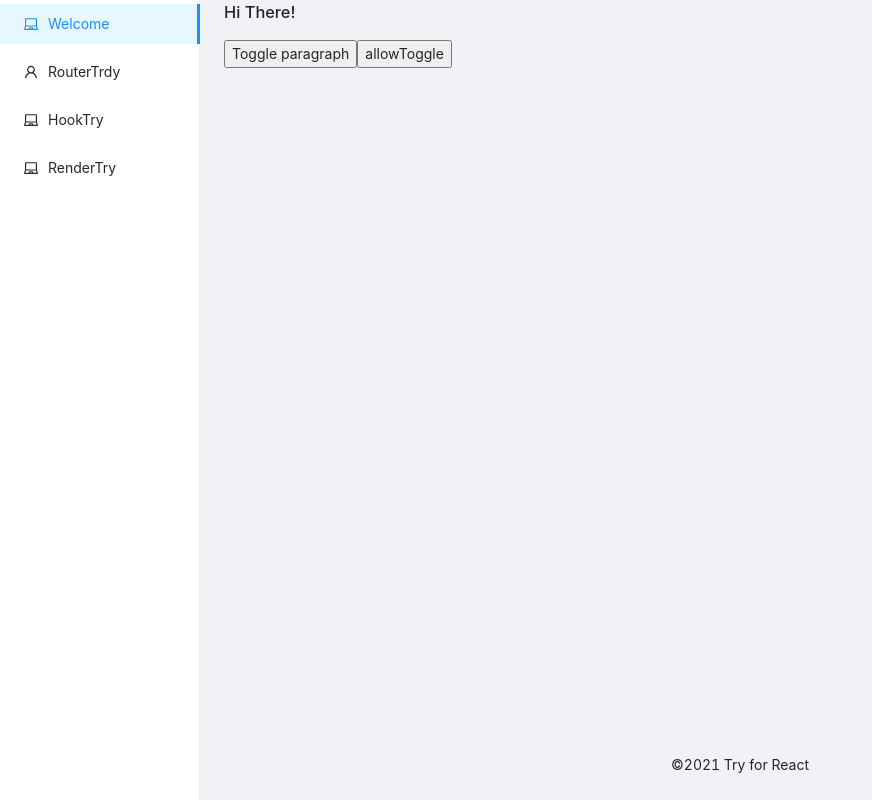
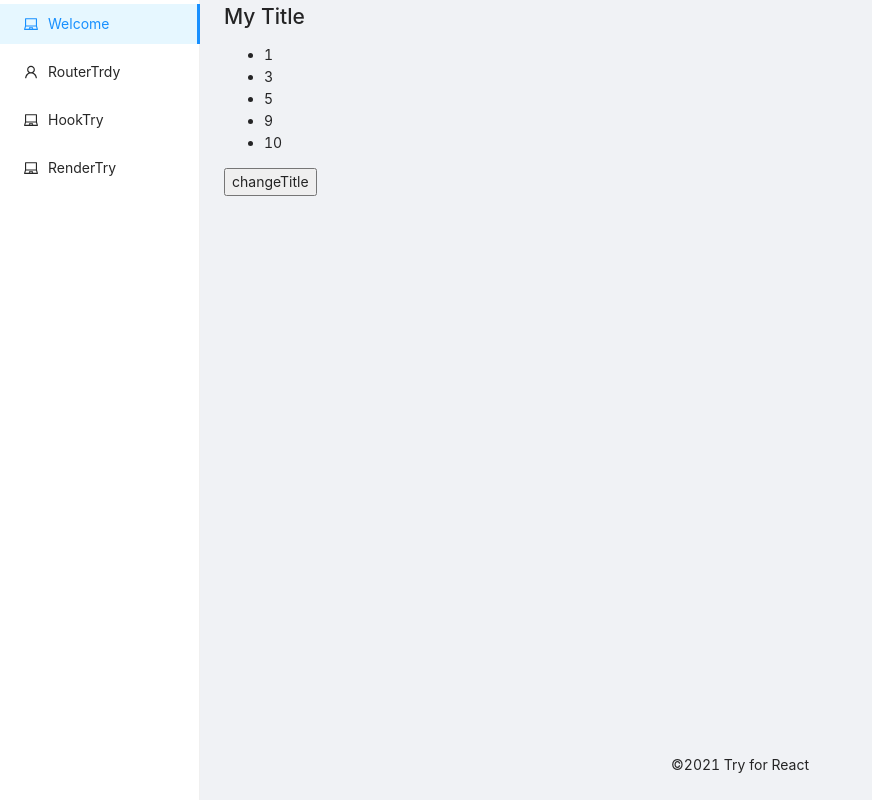
Before and after one commit to XXuain/Learn-react-app, a React (Create React App) app: page /renderTry in a window 1280 px wide. Shown: the whole page, without its empty margins (0-872 px from the left). Built offline with nearby package versions, Linux system fonts and the light colour scheme.

Commit message:
add: useMemo

```diff
--- a/src/components/Button.js
+++ b/src/components/Button.js
@@ -1,6 +1,6 @@
 import React from 'react';
 function Button(props) {
-  console.log('Btn RUNNING!', props.children);
+  // console.log('Btn RUNNING!', props.children);
   return <button onClick={props.onClick}>{props.children}</button>;
 }
 export default React.memo(Button);
--- /dev/null
+++ b/src/components/DemoList.js
@@ -0,0 +1,23 @@
+// import React, { useMemo } from 'react';
+import React from 'react';
+function DemoList({ items }) {
+  console.log('DEMO LIST RUNNING!');
+  // const sortList = useMemo(() => {
+  //   console.log('sortList!');
+  //   return items.sort((a, b) => a - b);
+  // }, [items]);
+
+  const sortList = items.sort((a, b) => a - b);
+
+  return (
+    <>
+      <ul>
+        {sortList.map((item) => (
+          <li key={item}>{item}</li>
+        ))}
+      </ul>
+    </>
+  );
+}
+// 加上 React.memo
+export default React.memo(DemoList);
--- a/src/view/RenderTry/index.js
+++ b/src/view/RenderTry/index.js
@@ -1,27 +1,39 @@
-import React, { useState, useCallback } from 'react';
-import DemoOutput from '../../components/demoOutput';
+import React, { useState, useCallback, useMemo } from 'react';
+// import DemoOutput from '../../components/DemoOutput';
+import DemoList from '../../components/DemoList';
 import Button from '../../components/Button';
 
 export default function RenderTry() {
-  const [showParagraph, setShowParagraph] = useState(false);
-  const [allowToggle, setAllowToggle] = useState(false);
-  console.log('APP RUNNING', showParagraph);
+  // console.log('APP RUNNING');
 
-  const toggleParagraph = useCallback(() => {
-    allowToggle && setShowParagraph((pre) => !pre);
-  }, [allowToggle]);
+  // const [showParagraph, setShowParagraph] = useState(false);
+  // const [allowToggle, setAllowToggle] = useState(false);
+  // const toggleParagraph = useCallback(() => {
+  //   allowToggle && setShowParagraph((pre) => !pre);
+  //   // state was NOT updated here!
+  // }, [allowToggle]);
+  // const allowToggleHandle = useCallback(() => {
+  //   setAllowToggle(true);
+  // }, []);
 
-  const allowToggleHandle = useCallback(() => {
-    setAllowToggle(true);
+  console.log('APP RUNNING');
+  const [listTitle, setListTitle] = useState('My Title');
+  const changeTitleHandle = useCallback(() => {
+    setListTitle((pre) => pre + 'New Title!');
   }, []);
+
+  const items = useMemo(() => [5, 3, 1, 10, 9], []);
 
   return (
     <div>
-      <h1>Hi There!</h1>
+      {/* <h1>Hi There!</h1> */}
       {/* 引用 DemoOutput 並傳入 props */}
-      <DemoOutput show={false} />
+      {/* <DemoOutput show={showParagraph} />
       <Button onClick={toggleParagraph}>Toggle paragraph</Button>
-      <Button onClick={allowToggleHandle}>allowToggle</Button>
+      <Button onClick={allowToggleHandle}>allowToggle</Button> */}
+      <h2>{listTitle}</h2>
+      <DemoList items={items} />
+      <Button onClick={changeTitleHandle}>changeTitle</Button>
     </div>
   );
 }
```
